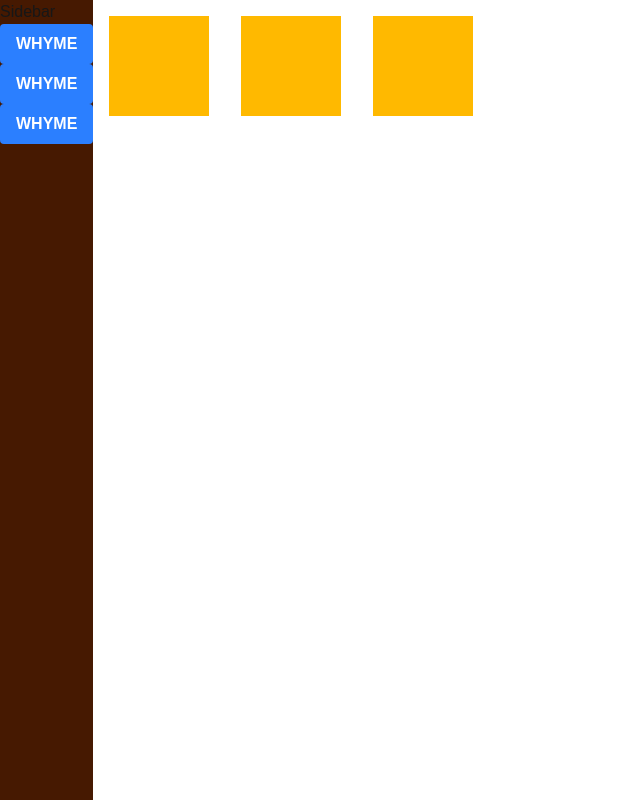
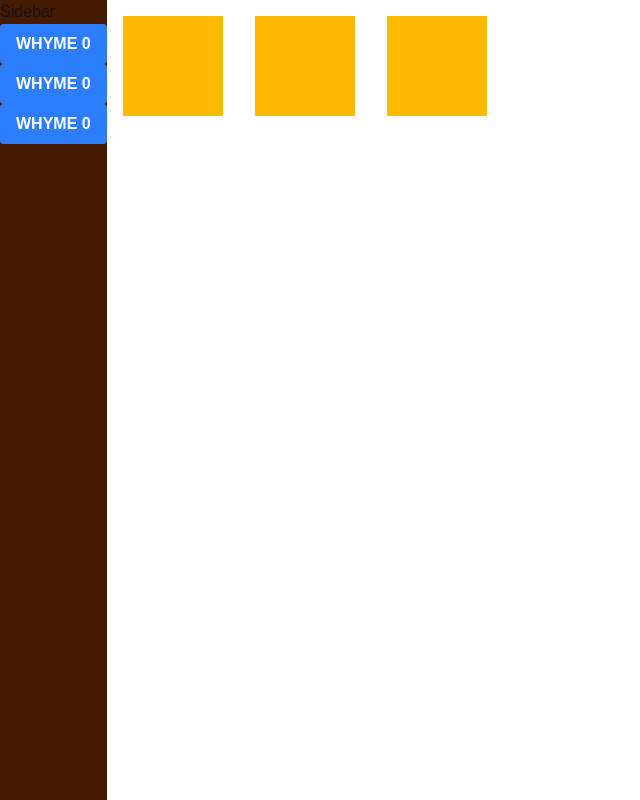
Before and after one commit to AlexCGul/react-idle, a Next.js app: page / in a window 1280 px wide. Shown: the whole page, without its empty margins (0-640 px from the left). Built offline with nearby package versions, Linux system fonts and the light colour scheme.

Commit message:
Added store for bought items

```diff
--- a/Components/ItemButton.tsx
+++ b/Components/ItemButton.tsx
@@ -1,8 +1,12 @@
+"use client";
+import { useState } from 'react';
+
 function ItemButton (props)
 {
+    const [clickedNum, SetClickedNum] = useState(0);
     return (
-        <button className="bg-blue-500 text-white font-bold py-2 px-4 rounded">
-            <p>{props.text}</p>
+        <button onClick={() => { SetClickedNum(clickedNum + 1); props.onClick()}} className="bg-blue-500 text-white font-bold py-2 px-4 rounded">
+            <p>{props.text + " " + clickedNum}</p>
         </button>
     );
 }
--- a/Components/Sidebar.tsx
+++ b/Components/Sidebar.tsx
@@ -1,13 +1,25 @@
+"use client";
+
+import { Console, log } from 'console';
 import ItemButton from './ItemButton'
+import BuyItemFromStore from '../DataStores/items';
 
 function Sidebar() {
+
   return (
     <div className = "top-0 left-0 h-screen flex flex-col bg-amber-950" >
       <h2>Sidebar</h2>
-        <ItemButton text="WHYME"/>
-        <ItemButton text="WHYME"/>
-        <ItemButton text="WHYME"/>
+        <ItemButton text="WHYME" onClick={() => BuyItem(0)} />
+        <ItemButton text="WHYME" onClick={() => BuyItem(1)}/>
+        <ItemButton text="WHYME" onClick={() => BuyItem(2)}/>
     </div>
   );
 }
+
+function BuyItem(itemBought)
+{
+  console.log("layert 1")
+  BuyItemFromStore(itemBought);
+}
+
  export default Sidebar;
--- /dev/null
+++ b/DataStores/items.ts
@@ -0,0 +1,57 @@
+type item = {
+    name: string,
+    cost: number,
+    description: string,
+}
+
+
+const items =
+{
+    "items": [
+        {
+            "name" : "worker",
+            "cost" : 100,
+            "description" : "A worker that can be assigned to tasks.",
+        },
+        {
+            "name" : "cler",
+            "cost" : 400,
+            "description" : "A worker that can be assigned to tasks.",
+        },        {
+            "name" : "manager",
+            "cost" : 800,
+            "description" : "A worker that can be assigned to tasks.",
+        },
+        {
+            "name" : "plot",
+            "cost" : 2000,
+            "description" : "A worker that can be assigned to tasks.",
+        },
+    ]
+}
+
+
+let ownedItems =
+{
+
+}
+
+
+function BuyItemFromStore (newItem:number)
+{
+    const queriedItem = items.items[newItem];
+
+    if (queriedItem == undefined)
+        return;
+
+    if (ownedItems[queriedItem.name] == undefined)
+    {
+        ownedItems[queriedItem.name] = 0;
+        return;
+    }
+    ownedItems[queriedItem.name] += 1;
+
+}
+
+
+export default BuyItemFromStore
```
